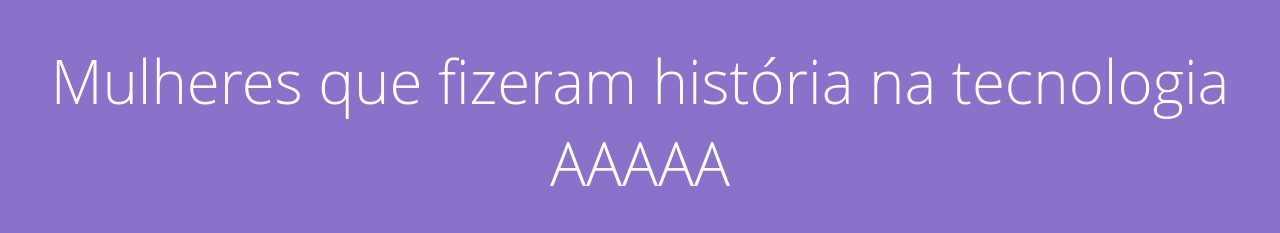
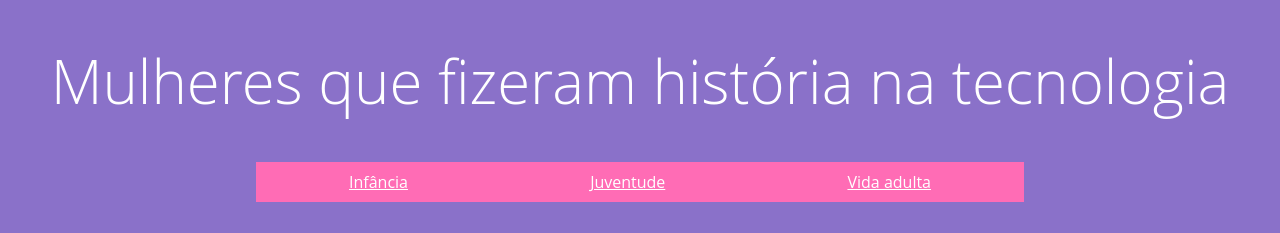
Before and after one commit to MarianaPrata/projetositeada, a plain HTML site: page index.html in a window 1280 px wide. Shown: the top 233 px of the page. Drawn offline with Linux system fonts and the light colour scheme.

Commit message:
Update index.html

```diff
--- a/index.html
+++ b/index.html
@@ -2,12 +2,12 @@
   <html>
     <head>
 
-      <title>Ada Lovelace By Mariana Prata AAAAAAA</title>
+      <title>Ada Lovelace By Mariana Prata </title>
       <link href="css/style.css" rel="stylesheet">
     </head>
 
     <body>
-      <h1>Mulheres que fizeram história na tecnologia AAAAA</h1>
+      <h1>Mulheres que fizeram história na tecnologia </h1>
 
       <nav class="principal">
         <ul>
```
